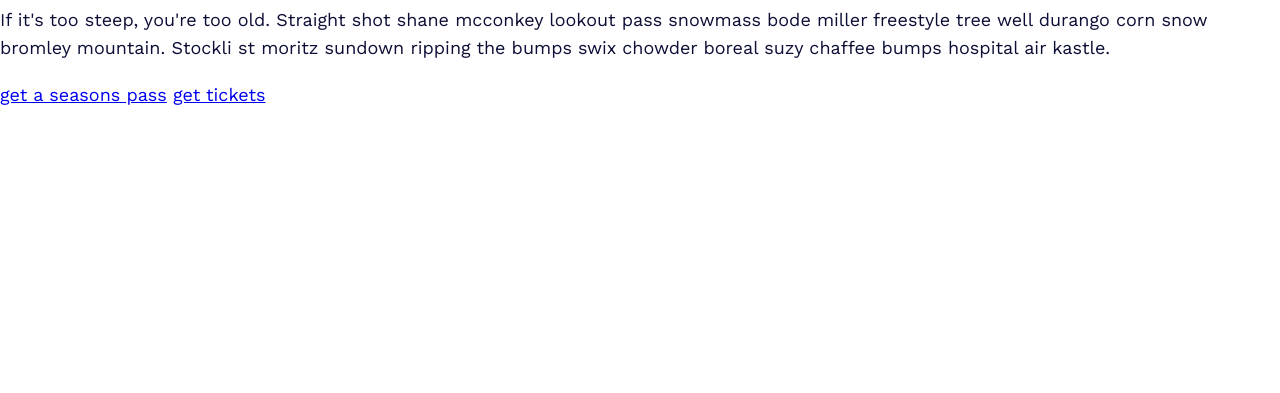
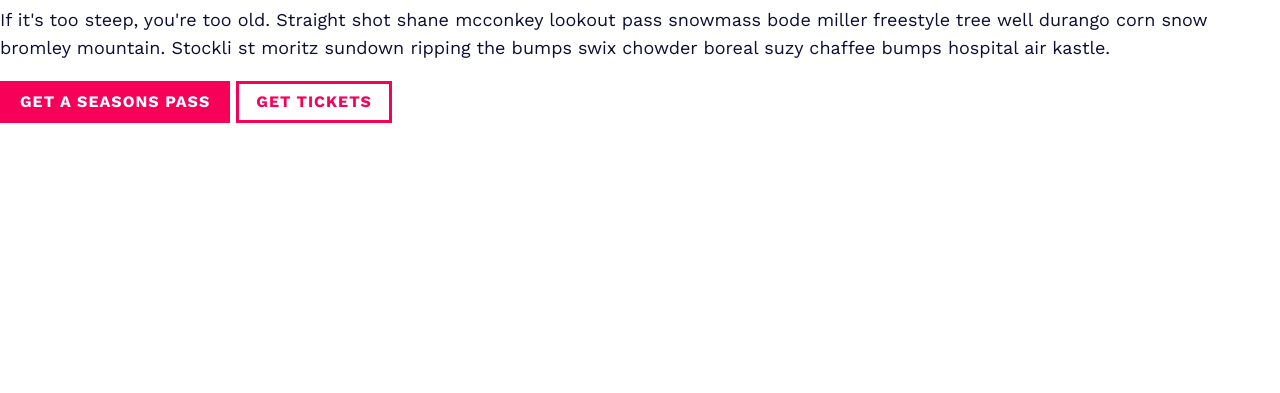
Before and after one commit to auriliu/landingPage, a plain HTML site: page index.html in a window 1280 px wide. Shown: the part 407-800 px from the top of the page. Drawn offline with nearby package versions, Linux system fonts and the light colour scheme.

Commit message:
add buttons CSS

```diff
--- a/CSS/main.css
+++ b/CSS/main.css
@@ -32,3 +32,38 @@ h3 {
 p {
   margin-top: 0;
 }
+
+/* buttons */
+.btn {
+  cursor: pointer;
+  display: inline-block;
+  padding: 0.5em 1.25em;
+  font-size: 1rem;
+  font-weight: var(--fw-bold);
+  text-transform: uppercase;
+  letter-spacing: 1px;
+  margin-bottom: 0.75em;
+  text-decoration: none;
+}
+
+.btn--primary {
+  background-color: var(--clr-primary);
+  color: var(--clr-light);
+}
+
+.btn--primary:hover {
+  background-color: var(--clr-dark);
+}
+
+.btn--outline {
+  /* border: 3px solid var(--clr-primary); */
+  outline: 3px solid var(--clr-primary);
+  outline-offset: -3px;
+  /* same amount outline as is border to push it in. */
+  color: var(--clr-primary);
+}
+.btn--outline:hover {
+  background: var(--clr-dark);
+  outline-color: var(--clr-dark);
+  color: var(--clr-light);
+}
```
